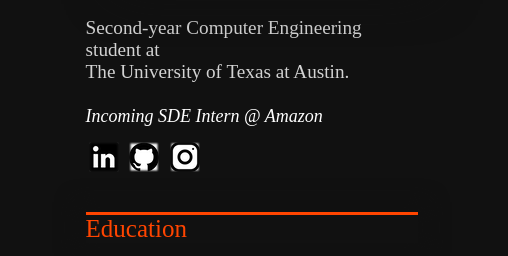
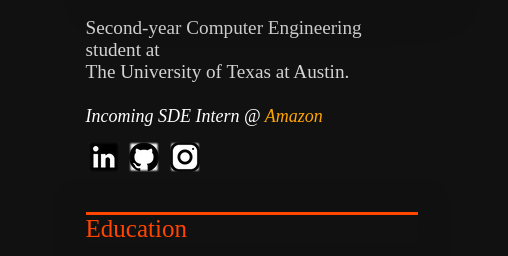
Before and after one commit to jamesjpark/resume, a plain HTML site: page index.html in a window 1280 px wide. Shown: the part 195-451 px from the top of the page, 772-1280 px from the left. Drawn offline with Linux system fonts and the light colour scheme.

Commit message:
company color

```diff
--- a/index.html
+++ b/index.html
@@ -28,7 +28,7 @@
                 </div>
                 <p class="myself">Second-year Computer Engineering student at<br> The University of Texas at Austin. <br><br>
                     </p>
-                    <span class = "title">Incoming SDE Intern @ Amazon</span>
+                    <span class = "title">Incoming SDE Intern @ <a class = "company" href = "https://amazon.com">Amazon</a></span>
 
                      <div class="icons">
                          <a class="linkedin" href="https://www.linkedin.com/in/joonha-park/">LinkedIn</a>
--- a/style.css
+++ b/style.css
@@ -203,6 +203,9 @@ background: linear-gradient(90deg, rgba(255,59,59,1) 0%, rgba(251,160,77,1) 50%,
     padding-bottom : 0.5%;
     color : white;
 }
+.company{
+    color : orange;
+}
 .year{
     font-size : 18px;
     color : white;
```
